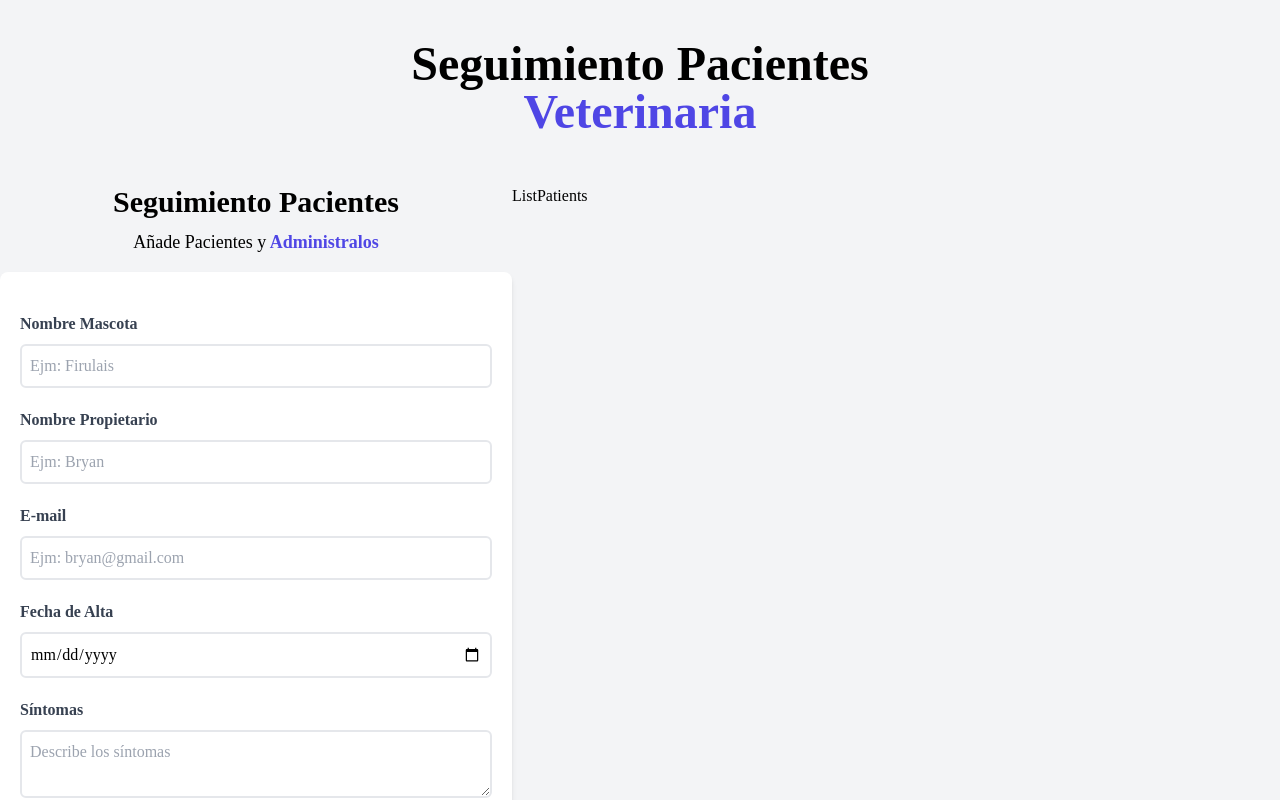
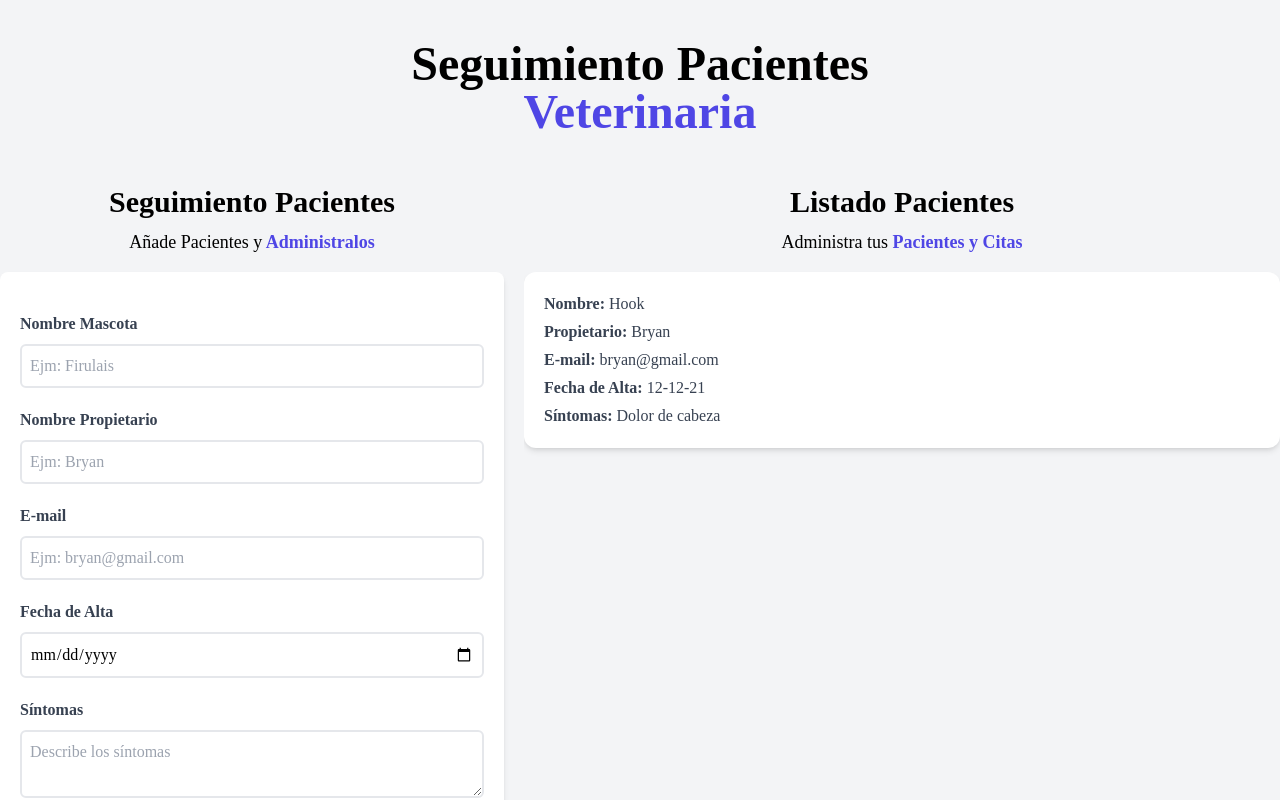
Before and after one commit to BryanLlana/AdminPacientes_React, a React (Vite) app: page / in a window 1280 px wide. Shown: the top 800 px of the page. Built offline with nearby package versions, Linux system fonts and the light colour scheme.

Commit message:
Patient add

```diff
--- a/src/App.jsx
+++ b/src/App.jsx
@@ -6,7 +6,7 @@ const App = () => {
   return (
     <div className='container mx-auto mt-10'>
       <Header />
-      <div className='mt-12 md:flex px-4 md:px-0'>
+      <div className='mt-12 md:flex md:gap-5 px-4 md:px-0'>
         <Form />
         <ListPatients />
       </div>
--- a/src/components/ListPatients.jsx
+++ b/src/components/ListPatients.jsx
@@ -1,6 +1,16 @@
+import Patient from "./Patient"
+
 const ListPatients = () => {
   return (
-    <div className="md:w-1/2 lg:w-3/5">ListPatients</div>
+    <div className="md:w-1/2 lg:w-3/5 md:h-screen md:overflow-y-scroll">
+      <h2 className="font-black text-3xl text-center">Listado Pacientes</h2>
+      <p className="text-lg mt-2 text-center">
+        Administra tus
+        <span className="text-indigo-600 font-bold"> Pacientes y Citas</span>
+      </p>
+
+      <Patient />
+    </div>
   )
 }
 
--- /dev/null
+++ b/src/components/Patient.jsx
@@ -0,0 +1,23 @@
+const Patient = () => {
+  return (
+    <div className="mt-4 bg-white shadow-md px-5 py-5 rounded-xl space-y-1">
+      <p className="font-bold text-gray-700">Nombre:
+        <span className="font-normal"> Hook</span>
+      </p>
+      <p className="font-bold text-gray-700">Propietario:
+        <span className="font-normal"> Bryan</span>
+      </p>
+      <p className="font-bold text-gray-700">E-mail:
+        <span className="font-normal"> bryan@gmail.com</span>
+      </p>
+      <p className="font-bold text-gray-700">Fecha de Alta:
+        <span className="font-normal"> 12-12-21</span>
+      </p>
+      <p className="font-bold text-gray-700">Síntomas:
+        <span className="font-normal"> Dolor de cabeza</span>
+      </p>
+    </div>
+  )
+}
+
+export default Patient
```
